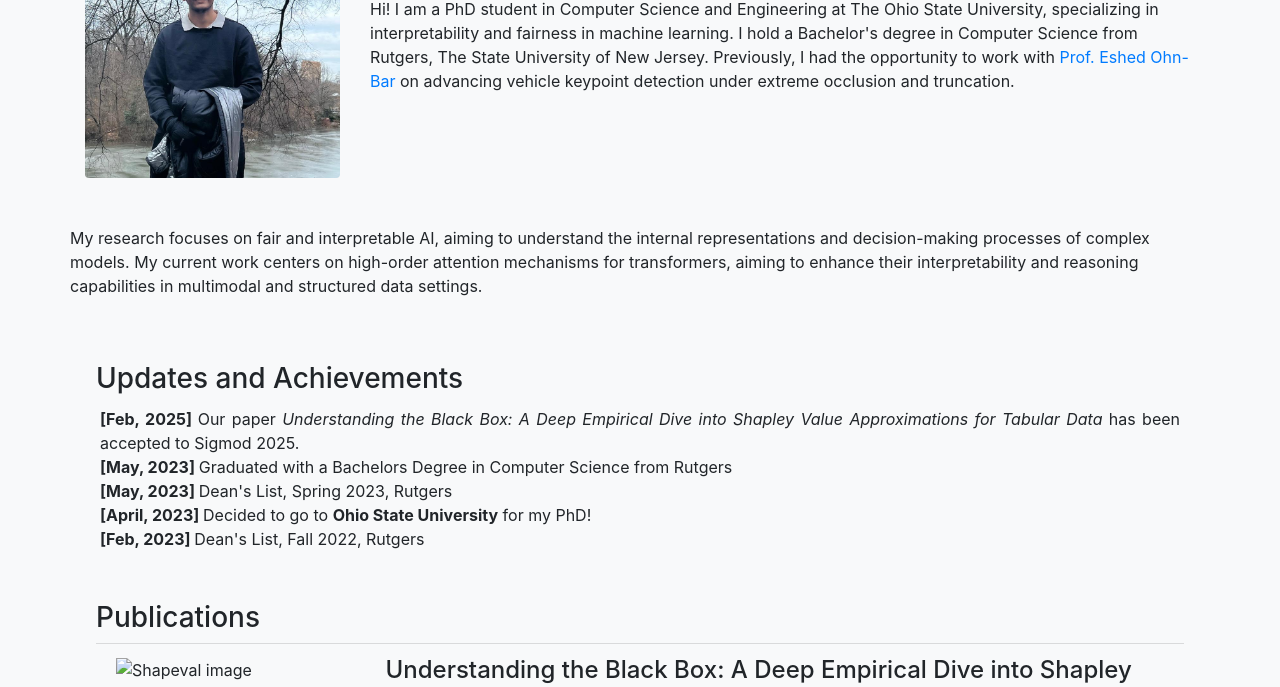
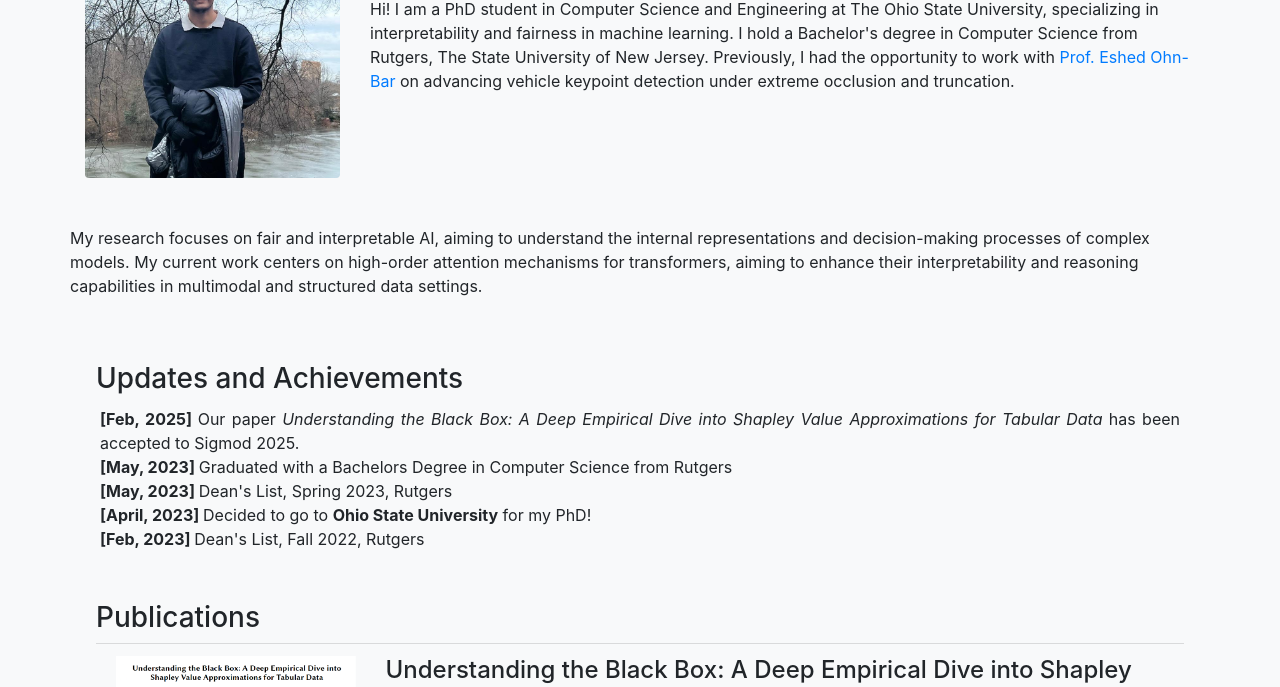
Before and after one commit to SuchitGupte/suchitgupte.github.io, a plain HTML site: page index.html in a window 1280 px wide. Shown: the part 224-911 px from the top of the page. Drawn offline with Linux system fonts and the light colour scheme.

Commit message:
Update index.html

```diff
--- a/index.html
+++ b/index.html
@@ -129,7 +129,7 @@
 		<ul class="list-group list-group-flush mx-5">
 			<li class="list-group-item bg-light">
 				<div class="row">
-					<div class="col-3"><img class="img-fluid" src="asset/image/shapeval.png" alt="Shapeval image">
+					<div class="col-3"><img class="img-fluid" src="asset/image/shap.png" alt="Shap image">
 					</div>
 					<div class="col-9">
 						<h4 id='top' class=''>Understanding the Black Box: A Deep Empirical Dive into Shapley Value Approximations for Tabular Data</h4>
```
